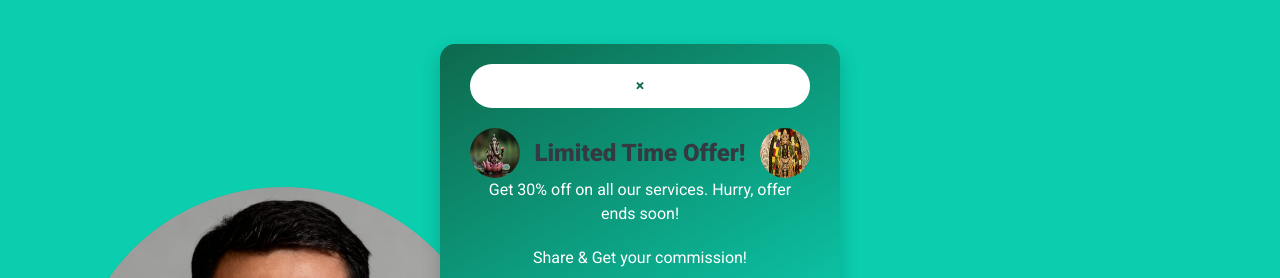
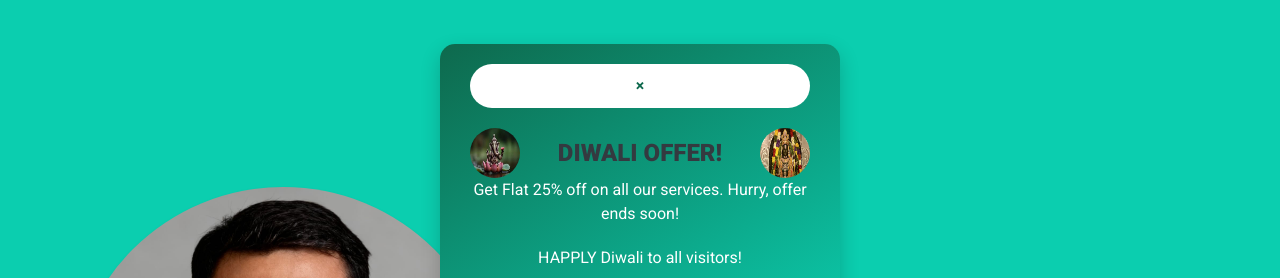
Before and after one commit to vivekjha93/vivekjha_portfolio, a plain HTML site: page index.html in a window 1280 px wide. Shown: the top 278 px of the page. Drawn offline with nearby package versions, Linux system fonts and the light colour scheme.

Commit message:
Change offer text to Diwali promotion
Updated offer details and promotional text for Diwali.

```diff
--- a/index.html
+++ b/index.html
@@ -39,14 +39,14 @@
                 <button class="close-btn" onclick="closeOffer()">&times;</button>
                 <div style="display: flex; align-items: center; justify-content: space-between; margin-top: 20px;">
                     <img src="./img/lord ganesh.jpeg" alt="Lord Ganesh" style="height: 50px; width: 50px; border-radius: 50%;">
-                    <h1 style="margin: 0; font-size: 1.5em;">Limited Time Offer!</h1>
+                    <h1 style="margin: 0; font-size: 1.5em;">DIWALI OFFER!</h1>
                     <img src="./img/Ram_lalla.jpg" alt="Lord Ram" style="height: 50px; width: 50px; border-radius: 50%;">
                 </div>
 
 
 
-                <p>Get 30% off on all our services. Hurry, offer ends soon!</p>
-                <p>Share & Get your commission!</p>
+                <p>Get Flat 25% off on all our services. Hurry, offer ends soon!</p>
+                <p>HAPPLY Diwali to all visitors!</p>
 
                 <button onclick="claimOffer()">Claim Now</button>
             </div>
```
